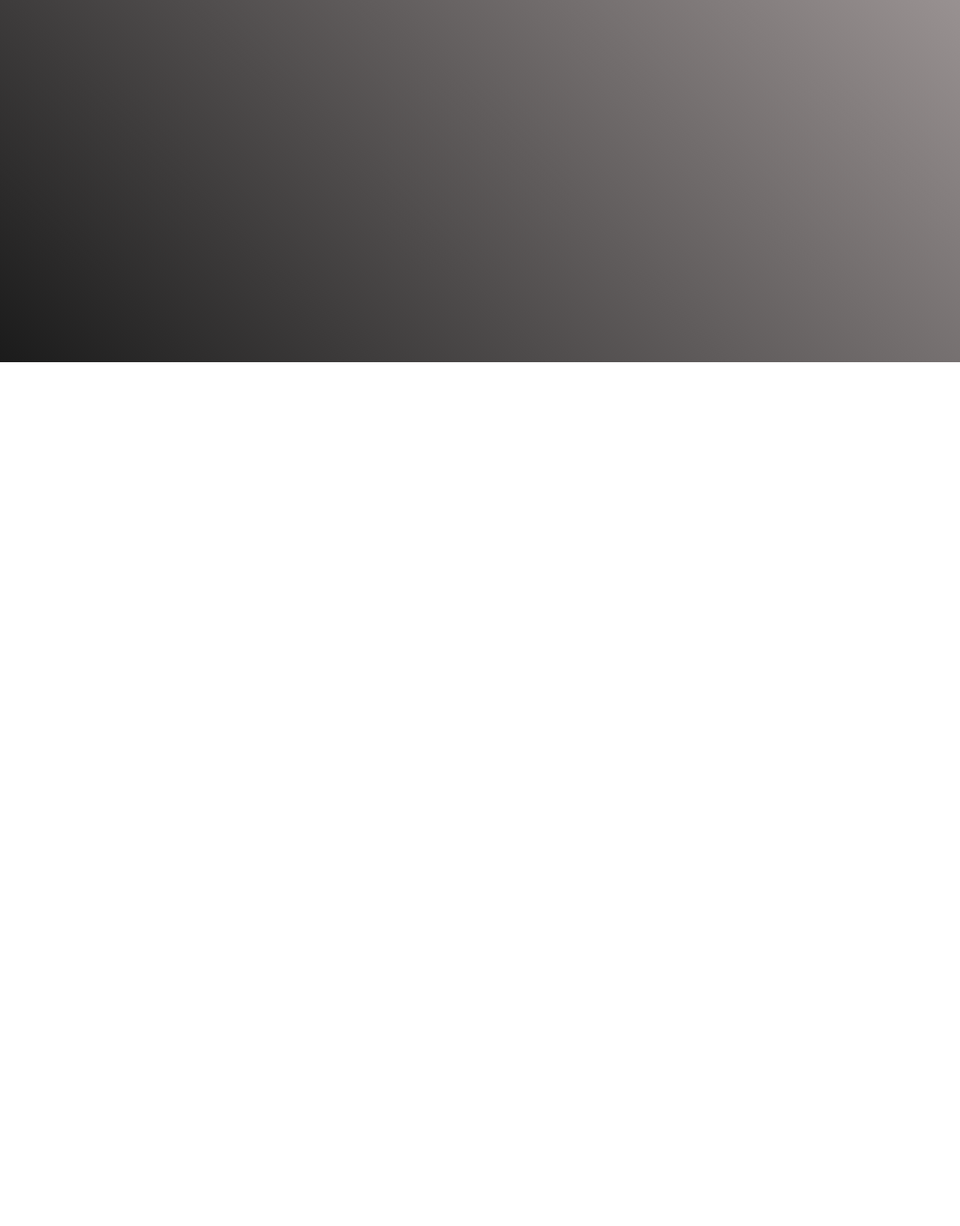
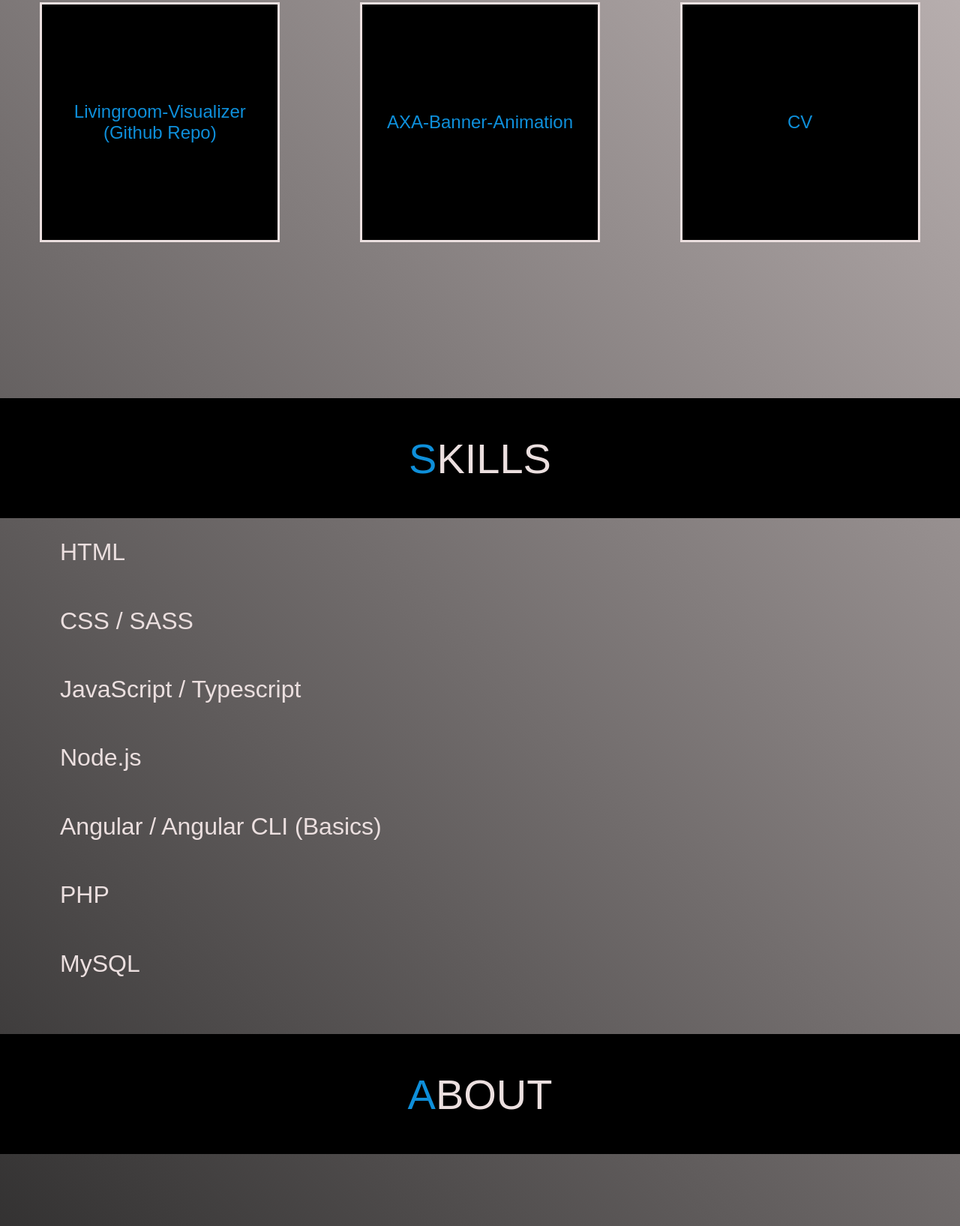
Before and after one commit to PWagner86/portfolio, a website with bundled scripts: page index.html in a window 1280 px wide. Shown: the part 1165-2800 px from the top of the page at 75% size. Before the commit the page ends 1648 px from the top, so only its background shows below. Built offline with nearby package versions, Linux system fonts and the light colour scheme; files whose address does not match are found by name.

Commit message:
added skills and about section

```diff
--- /dev/null
+++ b/js/components/About.js
@@ -0,0 +1,23 @@
+export default class About {
+    constructor(app) {
+        this.app = app;
+        this.createSection();
+    }
+    createSection() {
+        const section = document.createElement("section");
+        section.classList.add("section-wrapper");
+        section.classList.add("about-wrapper");
+        const template = `
+        <h3><span>A</span>bout</h3>
+        <div class="about-container container">
+            <p>
+            I'm currantly studying <span>WEBDESIGN AND DEVELOPTMENT</span>
+            at SAE Institute Zurich. My goal is to become a <span>SOFTWARE ENGINEER</span>
+            / <span>FRONTEND DEVELOPER</span> / <span>BACKEND DEVELOPER</span>.
+            </p>
+        </div>
+        `;
+        section.innerHTML = template;
+        this.app.append(section);
+    }
+}
--- a/js/components/Projects.js
+++ b/js/components/Projects.js
@@ -9,7 +9,11 @@ export default class Projects {
         section.classList.add("projects-wrapper");
         const template = `
             <h3><span>P</span>rojekte</h3>
-
+            <div class="project-container container">
+                <a class="project" href="https://github.com/PWagner86/livingroom_visualizer" target="_blank">Livingroom-Visualizer (Github Repo)</a>
+                <a class="project" href="https://pwagner86.github.io/banner_animation_axa/" target="_blank">AXA-Banner-Animation</a>
+                <a class="project" href="https://pwagner86.github.io/" target="_blank">CV</a>
+            </div>
         `;
         section.innerHTML = template;
         this.app.append(section);
--- /dev/null
+++ b/js/components/Skills.js
@@ -0,0 +1,27 @@
+export default class Skills {
+    constructor(app) {
+        this.app = app;
+        this.createSection();
+    }
+    createSection() {
+        const section = document.createElement("section");
+        section.classList.add("section-wrapper");
+        section.classList.add("skills-wrapper");
+        const template = `
+        <h3><span>S</span>kills</h3>
+        <div class="skills-container container">
+            <ul>
+                <li>HTML</li>
+                <li>CSS / SASS</li>
+                <li>JavaScript / Typescript</li>
+                <li>Node.js</li>
+                <li>Angular / Angular CLI (Basics)</li>
+                <li>PHP</li>
+                <li>MySQL</li>
+            </ul>
+        </div>
+        `;
+        section.innerHTML = template;
+        this.app.append(section);
+    }
+}
--- a/js/index.js
+++ b/js/index.js
@@ -1,5 +1,9 @@
 import Header from './components/Header.js';
 import Projects from './components/Projects.js';
+import Skills from './components/Skills.js';
+import About from './components/About.js';
 const app = document.querySelector(".app");
 const header = new Header(app);
 const projects = new Projects(app);
+const skills = new Skills(app);
+const about = new About(app);
--- /dev/null
+++ b/src/scss/components/_about.scss
@@ -0,0 +1,11 @@
+@use '../helper/' as *;
+
+.about-container{
+    @include flex(center, center, row);
+
+    p{
+        width: 80%;
+        font-size: 5vmin;
+        color: $lightGrey;
+    }
+}
--- a/src/scss/components/_index.scss
+++ b/src/scss/components/_index.scss
@@ -1,2 +1,5 @@
 @forward './mainHeader';
 @forward './sectionWrapper';
+@forward './projects';
+@forward './skills';
+@forward './about';
--- /dev/null
+++ b/src/scss/components/_projects.scss
@@ -0,0 +1,25 @@
+@use '../helper/' as *;
+
+.project-container{
+    @include flex(space-around, center, row);
+
+    .project{
+        margin: 2rem;
+        width: 40vmin;
+        height: 40vmin;
+        background: black;
+        @include flex(center, center, row);
+        text-align: center;
+        font-size: 3vmin;
+        color: $matBlue;
+        border: solid 3px $lightGrey;
+
+    }
+}
+
+@media screen and (max-width: 1270px) {
+    .project-container{
+        @include flex(space-around, center, column);
+    }
+
+}
--- a/src/scss/components/_sectionWrapper.scss
+++ b/src/scss/components/_sectionWrapper.scss
@@ -6,16 +6,21 @@
 
     h3{
         width: 100%;
+        height: 20vh;
         @include flex(center, center, row);
         background: black;
         color: $lightGrey;
         font-size: 7vmin;
         font-weight: 300;
-        padding: 2rem 0;
         text-transform: uppercase;
     }
 
     span{
         color: $matBlue;
     }
+
+    .container{
+        height: 80vh;
+        width: 100%;
+    }
 }
--- /dev/null
+++ b/src/scss/components/_skills.scss
@@ -0,0 +1,16 @@
+@use '../helper/' as *;
+
+.skills-container{
+    @include flex(flex-start, center, row);
+
+    ul{
+        @include flex(space-around, flex-start, column);
+        height: 100%;
+        padding: 0 5rem;
+
+        li{
+            font-size: 4vmin;
+            color: $lightGrey;
+        }
+    }
+}
--- a/src/scss/helper/_variables.scss
+++ b/src/scss/helper/_variables.scss
@@ -3,4 +3,4 @@ $mainFont: 'Montserrat Alternates', sans-serif;
 // Farben
 $darkGrey: rgb(27, 27, 27);
 $lightGrey: rgb(235, 223, 223);
-$matBlue: rgb(46, 102, 148);
+$matBlue: #0e8fda;
--- /dev/null
+++ b/src/ts/components/About.ts
@@ -0,0 +1,27 @@
+export default class About{
+
+    public app: HTMLDivElement;
+
+    constructor(app: HTMLDivElement){
+        this.app = app;
+        this.createSection();
+    }
+
+    private createSection(){
+        const section = document.createElement("section") as HTMLElement;
+        section.classList.add("section-wrapper");
+        section.classList.add("about-wrapper");
+        const template: string = `
+        <h3><span>A</span>bout</h3>
+        <div class="about-container container">
+            <p>
+            I'm currantly studying <span>WEBDESIGN AND DEVELOPTMENT</span>
+            at SAE Institute Zurich. My goal is to become a <span>SOFTWARE ENGINEER</span>
+            / <span>FRONTEND DEVELOPER</span> / <span>BACKEND DEVELOPER</span>.
+            </p>
+        </div>
+        `;
+        section.innerHTML = template;
+        this.app.append(section);
+    }
+}
--- a/src/ts/components/Header.ts
+++ b/src/ts/components/Header.ts
@@ -8,7 +8,7 @@ export default class Header{
     }
 
     private createHeader(): void{
-        const header: HTMLElement = document.createElement("header");
+        const header = document.createElement("header") as HTMLElement;
         header.classList.add("main-header");
         const template: string = `
         <div class="title-wrapper">
--- a/src/ts/components/Projects.ts
+++ b/src/ts/components/Projects.ts
@@ -8,12 +8,16 @@ export default class Projects{
     }
 
     private createSection(): void{
-        const section: HTMLElement = document.createElement("section");
+        const section = document.createElement("section") as HTMLElement;
         section.classList.add("section-wrapper");
         section.classList.add("projects-wrapper");
         const template: string = `
             <h3><span>P</span>rojekte</h3>
-
+            <div class="project-container container">
+                <a class="project" href="https://github.com/PWagner86/livingroom_visualizer" target="_blank">Livingroom-Visualizer (Github Repo)</a>
+                <a class="project" href="https://pwagner86.github.io/banner_animation_axa/" target="_blank">AXA-Banner-Animation</a>
+                <a class="project" href="https://pwagner86.github.io/" target="_blank">CV</a>
+            </div>
         `;
         section.innerHTML = template;
         this.app.append(section)
--- /dev/null
+++ b/src/ts/components/Skills.ts
@@ -0,0 +1,31 @@
+export default class Skills{
+
+    public app: HTMLDivElement;
+
+    constructor(app: HTMLDivElement){
+        this.app = app;
+        this.createSection();
+    }
+
+    private createSection(): void{
+        const section = document.createElement("section") as HTMLElement;
+        section.classList.add("section-wrapper");
+        section.classList.add("skills-wrapper");
+        const template: string = `
+        <h3><span>S</span>kills</h3>
+        <div class="skills-container container">
+            <ul>
+                <li>HTML</li>
+                <li>CSS / SASS</li>
+                <li>JavaScript / Typescript</li>
+                <li>Node.js</li>
+                <li>Angular / Angular CLI (Basics)</li>
+                <li>PHP</li>
+                <li>MySQL</li>
+            </ul>
+        </div>
+        `;
+        section.innerHTML = template;
+        this.app.append(section);
+    }
+}
--- a/src/ts/index.ts
+++ b/src/ts/index.ts
@@ -1,6 +1,10 @@
 import Header from './components/Header.js';
 import Projects from './components/Projects.js';
+import Skills from './components/Skills.js';
+import About from './components/About.js';
 
-const app = <HTMLDivElement>document.querySelector(".app");
+const app = document.querySelector(".app") as HTMLDivElement;
 const header: Header = new Header(app);
 const projects: Projects = new Projects(app);
+const skills: Skills = new Skills(app);
+const about: About = new About(app);
```
Also changed, not shown: css/main.css, 2 other files.
